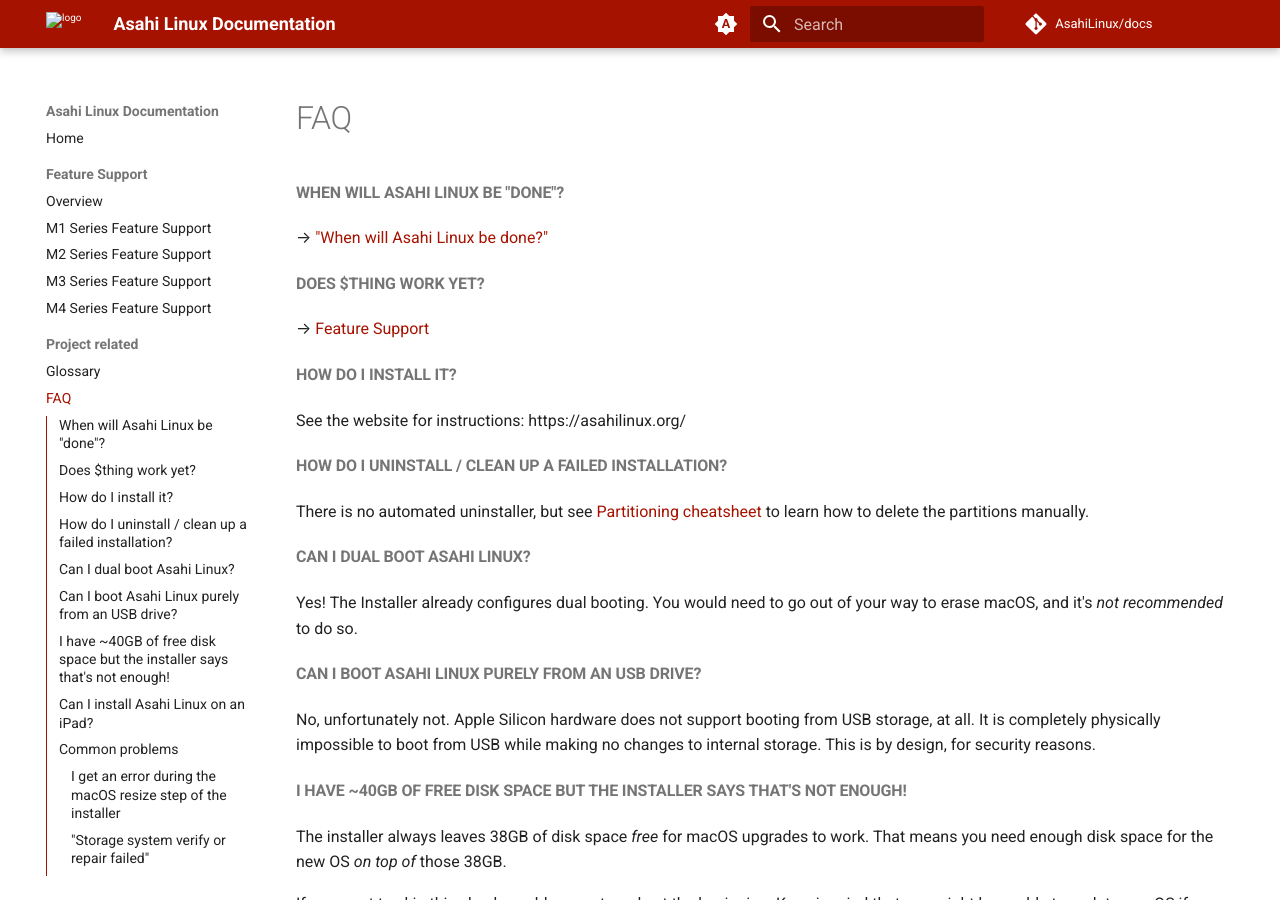
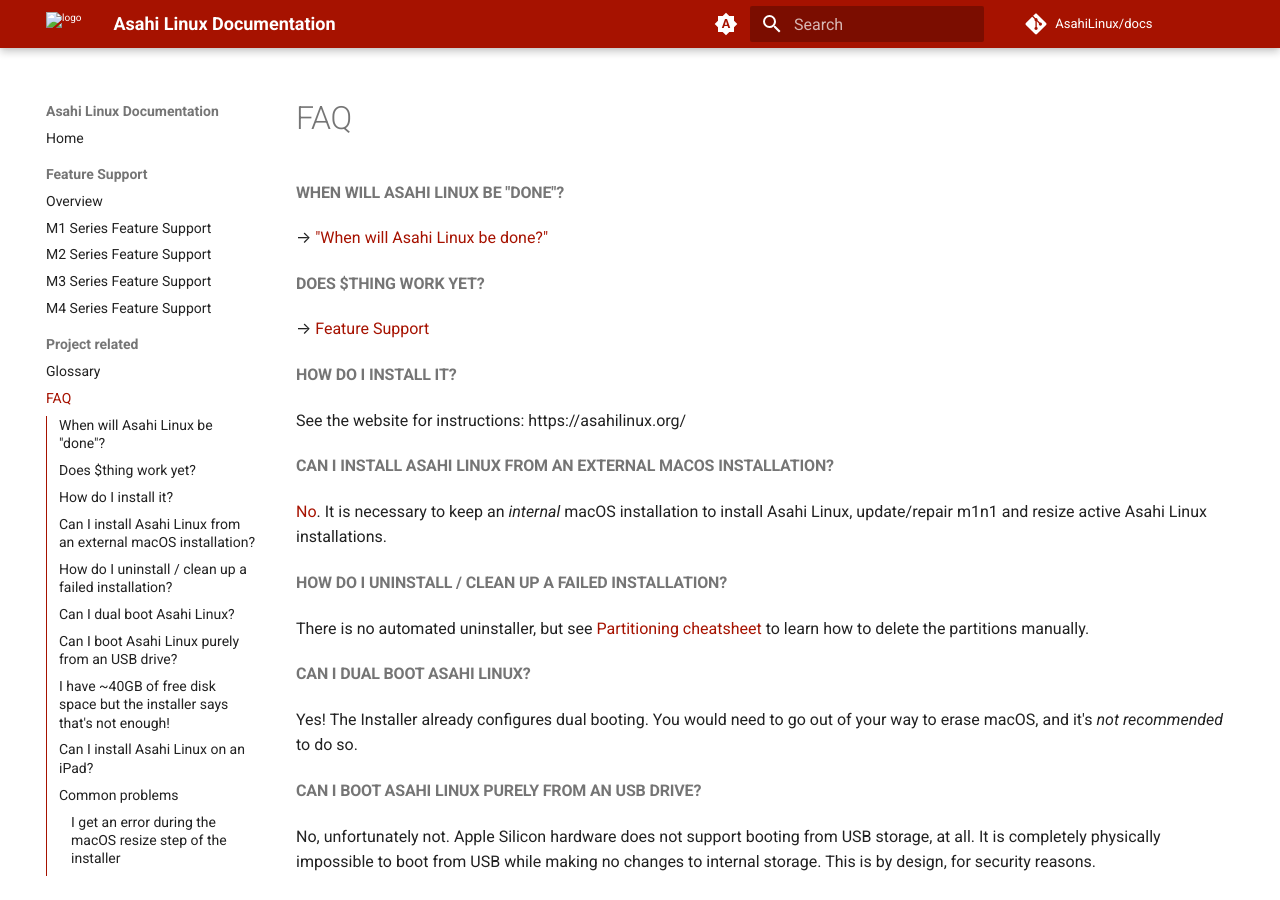
Before and after one commit to AsahiLinux/docs, an MkDocs documentation site: the page built from docs/project/faq.md, in a window 1280 px wide and 900 px high. Built offline with MkDocs 1.6.1 and Material for MkDocs 9.7.7, drawn with Linux system fonts in a browser that asks for light colours; comment, search, counter and statistics services are not loaded.

Commit message:
Add FAQ entry about installing from an external macOS installation
Signed-off-by: Zlendy <zlendy@proton.me>

```diff
--- a/docs/project/faq.md
+++ b/docs/project/faq.md
@@ -13,6 +13,10 @@
 ## How do I install it?
 
 See the website for instructions: https://asahilinux.org/
+
+## Can I install Asahi Linux from an external macOS installation?
+
+[No](https://github.com/AsahiLinux/asahi-installer/issues/250). It is necessary to keep an *internal* macOS installation to install Asahi Linux, update/repair m1n1 and resize active Asahi Linux installations.
 
 ## How do I uninstall / clean up a failed installation?
 
```
